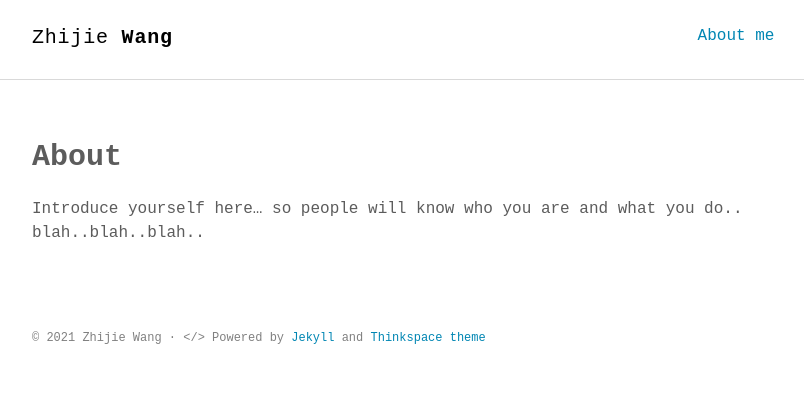
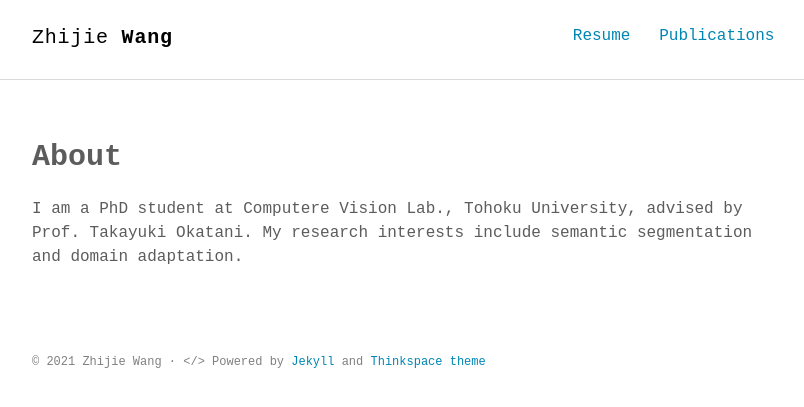
Before and after one commit to wangjuansan/wangjuansan.github.io, a Jekyll site: the page built from about.md, in a window 1280 px wide. Shown: the top 407 px of the page, without its empty margins (232-1036 px from the left). Built offline with Jekyll 4.4.1, drawn with Linux system fonts in a browser that asks for light colours; some web fonts are replaced.

Commit message:
change theme

```diff
--- a/_config.yml
+++ b/_config.yml
@@ -37,10 +37,10 @@ plugins:
 
 # navbar pages
 navbar:
-  - slug : about
-    title: About
-  - slug : blog
-    title: Blog
+  - slug : CV
+    title: CV
+  - slug : Publications
+    title: Publications
 
 exclude:
   - "gulp"
--- a/_includes/intro.html
+++ b/_includes/intro.html
@@ -1,5 +1,5 @@
 <section class="intro">
   <div class="container">
-    <p class="lead">Hi, I'm John Doe. I do stuffs with computer and sometimes write about it here. I'm from Penang, MY and I ship code at <a href="#">Microsoft</a>.</p>
+    <p class="lead">I am a PhD student at Computere Vision Lab., Tohoku University, advised by Prof. Takayuki Okatani. My research interests include semantic segmentation and domain adaptation.</p>
   </div>
 </section>
--- a/_includes/nav.html
+++ b/_includes/nav.html
@@ -3,7 +3,8 @@
   <div class="container">
     <h1 class="logo"><a href="{{ '/' | prepend: site.baseurl | prepend: site.url }}">{{ site.title_left }}<span>{{ site.title_right }}</span></a></h1>
     <ul class="navbar">
-      <li><a href="{{ '/about' | prepend: site.baseurl | prepend: site.url }}">About me</a></li>
+      <li><a href="{{ '/cv' | prepend: site.baseurl | prepend: site.url }}">Resume</a></li>
+      <li><a href="{{ '/publications' | prepend: site.baseurl | prepend: site.url }}">Publications</a></li>
     </ul>
   </div>
 </nav>
--- a/about.md
+++ b/about.md
@@ -4,4 +4,4 @@ title: About
 permalink: /about/
 ---
 
-Introduce yourself here... so people will know who you are and what you do.. blah..blah..blah..
+I am a PhD student at Computere Vision Lab., Tohoku University, advised by Prof. Takayuki Okatani. My research interests include semantic segmentation and domain adaptation.
```
Also changed, not shown: cv.md (added, +60 -0 lines), publications.md (added, +25 -0 lines).
